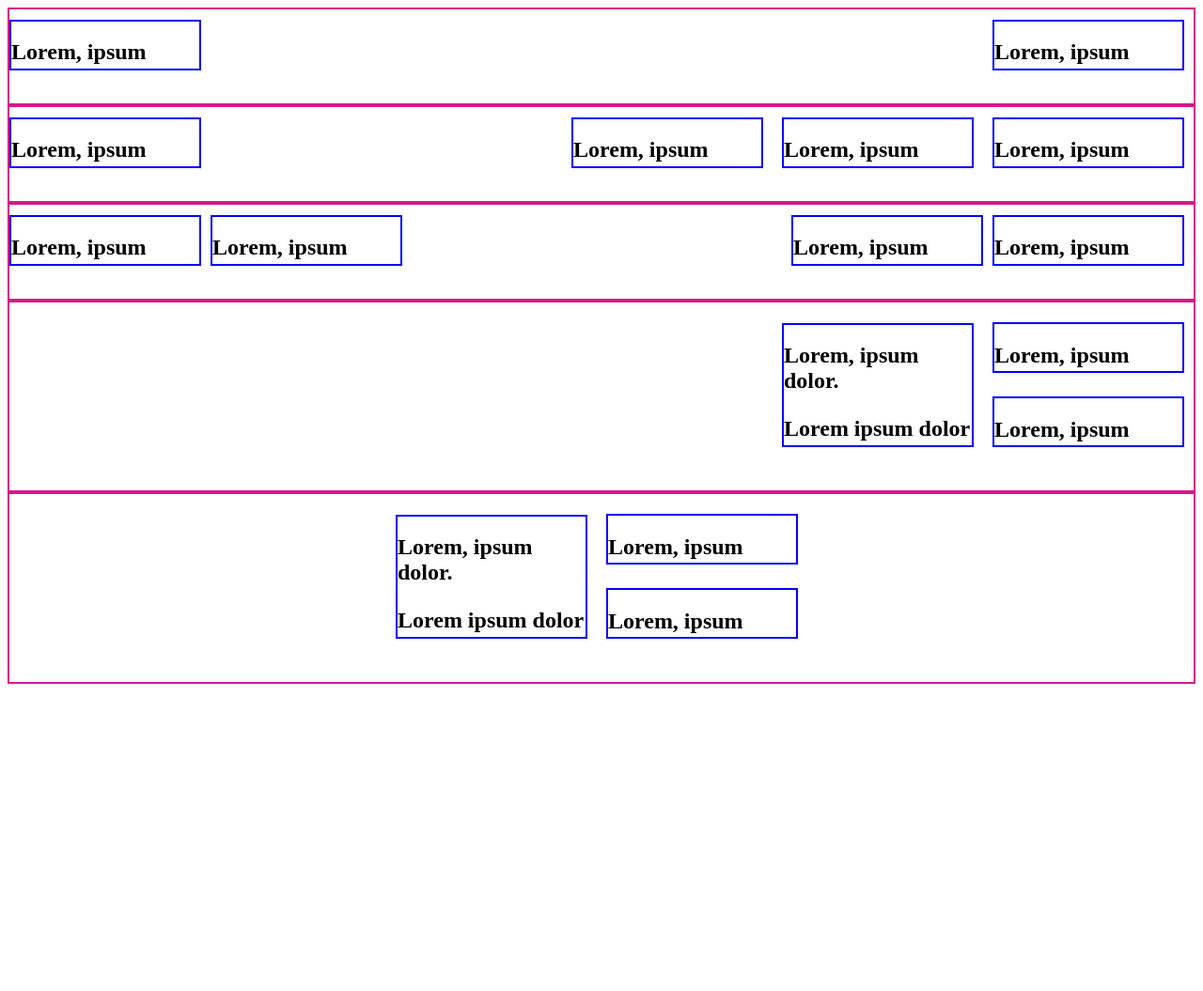
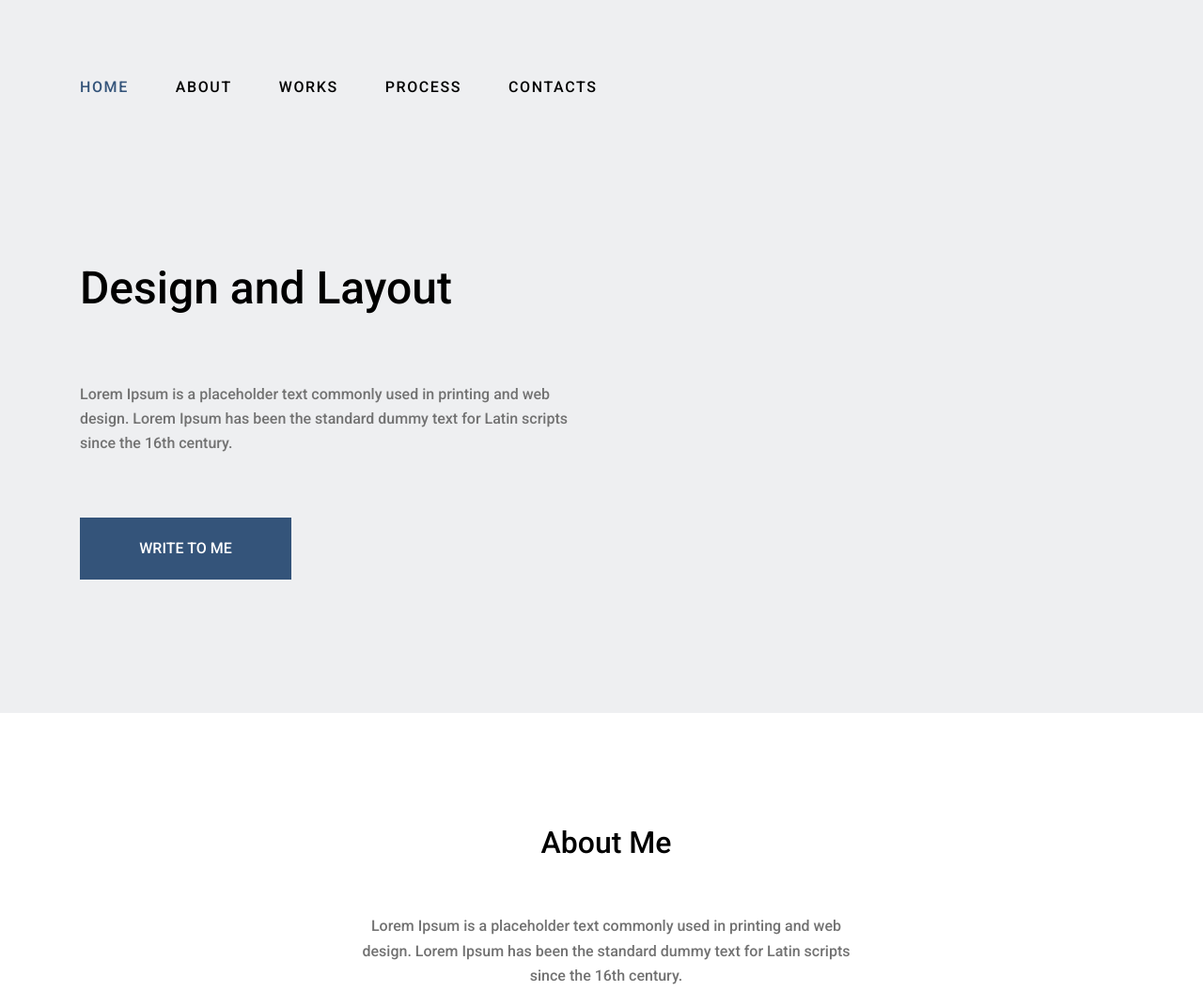
Before and after one commit to studyhillel/homework-8, a plain HTML site: page index.html in a window 1280 px wide. Shown: the top 1055 px of the page at 94% size. Before the commit the page ends 800 px from the top, so only its background shows below. Drawn offline with Linux system fonts and the light colour scheme.

Commit message:
Home8 init

```diff
--- a/css/style.css
+++ b/css/style.css
@@ -1,90 +1,202 @@
-.body {
-    margin: 10px;
-    width: 100%;
-
+:root {
+  --accent-color: #34547a;
+  --background-main: #eeeff1;
+  --color-black: #000000;
+  --color-white: #ffffff;
+  --color-main: #727272;
 }
 
-.article__one {
-    height: 100px;
-    /* width: 100vw; */
-    display: flex;
-    gap: 10px;
-    flex-wrap: wrap;
-    justify-content: space-between;
-    align-items: center;
-    border: 2px solid rgb(216, 23, 142);
+* {
+  margin: 0;
+  padding: 0;
+  box-sizing: border-box;
+  /* background-color: var(--background-main); */
 }
 
-.article__second {
-    height: 100px;
-    /* width: 100vw; */
-    display: flex;
-    gap: 10px;
-    flex-wrap: wrap;
-    justify-content: right;
-    align-items: center;
-    border: 2px solid rgb(216, 23, 142);
+body {
+  font-family: 'Roboto', sans-serif;
+  line-height: 1.64;
 }
 
-.article__section.article__section--one {
-    margin-right: auto;
+h1,
+h2,
+h3,
+h4,
+h5,
+h6 {
+  font-weight: 500;
+  margin: 0;
+  padding: 0;
 }
 
-.article__third {
-    height: 100px;
-    /* width: 100vw; */
-    display: flex;
-    gap: 10px;
-    flex-wrap: wrap;
-    justify-content: space-between;
-    align-items: center;
-    border: 2px solid rgb(216, 23, 142);
+.container {
+  padding: 0 calc(50vw - 555px);
 }
 
-.div__article__third {
-    height: 100px;
-    width: 50%;
+.header {
+  padding-top: 80px;
+  background-color: var(--background-main);
+  padding-bottom: 20px;
+  position: sticky;
+  top: 0;
+}
+
+.navigation__list {
+  list-style-type: none;
+  padding: 0;
+  margin: 0;
+}
+
+.navigation__item {
+  display: inline-block;
+  margin-right: 46px;
+}
+
+.navigation__link {
+  text-decoration: none;
+  text-transform: uppercase;
+  color: var(--color-black);
+  letter-spacing: 0.1em;
+}
+
+.navigation__link--active {
+  color: var(--accent-color);
+  font-weight: 500;
+}
+
+.section-herro {
+  background-color: var(--background-main);
+  padding-top: 142px;
+  padding-bottom: 142px;
+}
+
+.section-herro__wrapper {
+  max-width: 540px;
+}
+
+.section-herro__title {
+  font-size: 48px;
+  margin-bottom: 60px;
+}
+
+.section-herro__desc {
+  color: var(--color-main);
+  margin-bottom: 65px;
+}
+
+.section-herro__link {
+  background-color: var(--accent-color);
+  max-width: 225px;
+  text-decoration: none;
+  text-transform: uppercase;
+  color: var(--color-white);
+  padding: 20px 40px;
+  display: flex;
+  justify-content: center;
+  align-items: center;
+}
+
+.section__about__me {
+  margin-bottom: 100px;
+  margin-top: 112px;
+}
+
+.projects {
+  background-color: var(--accent-color);
+  display: flex;
+  justify-content: space-between;
+  padding-top: 100px;
+  padding-bottom: 100px;
+}
+
+.projects__item {
   display: flex;
   align-items: center;
 }
 
-.div__article__third__two {
-    display: flex;
-    align-items: center;
+.projects__desc {
+  margin-left: 20px;
 }
 
-.article__fourth {
-    height: 200px;
-    /* width: 100vw; */
-    display: flex;
-    gap: 10px;
-    flex-wrap: wrap;
-    justify-content: right;
-    align-items: center;
-    border: 2px solid rgb(216, 23, 142);
+.projects__number {
+  font-size: 21px;
+  line-height: 1;
+  color: var(--color-white);
+  margin: 0;
+  padding: 0;
+  margin-bottom: 10px;
 }
 
-.article__fifth {
-    height: 200px;
-    /* width: 100vw; */
+.projects__subtext {
+  color: var(--color-white);
+  margin: 0;
+  padding: 0;
+}
+
+.section__video {
+  background-color: var(--background-main);
+  padding-top: 100px;
+
+}
+
+.video__container__toptext {
+  text-align: center;
+  width: 540px;
+  height: 147px;
+  /* margin-top: 100px; */
+  margin-left: 290px;
+  margin-bottom: 57px;
+}
+
+.video__container__title {
+  padding-top: 0;
+  font-size: 32px;
+  margin-bottom: 50px;
+}
+
+.video__container__text {
+  color: var(--color-main);
+  font-weight: 400px;
+  line-height: 1.64;
+  padding-bottom: 0px;
+}
+
+.section__video__picture {
+  width: 1110px;
+  height: 600px;
+  background-image: url(/images/Rectangle.jpg);
   display: flex;
-    gap: 10px;
-    flex-wrap: wrap;
   justify-content: center;
   align-items: center;
-    border: 2px solid rgb(216, 23, 142);
+  margin-bottom: 100px;
+  /* margin-top: 304px; */
 }
 
-.article__section {
-    width: 200px;
-    height: 50px;
-    margin-right: 10px;
-    margin-bottom: 25px;
-    overflow: hidden;
-    border: 2px solid blue;
+.section__video__logo {
+  margin:  250px 505px 250px 505px;
+  background-color: rgb(10, 10, 10);
+
 }
 
-.article__section.article__section--big {
-    align-self: center;
-    height: 128px;
+.footer {
+  background-color: var(--accent-color);
+  height: 151px;
 }
+
+.footer__text.container {
+  color: var(--color-white);
+  padding-top: 50px;
+  padding-bottom: 50px;
+}
+
+.footer__text__title {
+  margin-bottom: 20px;
+  line-height: 1;
+  font-size: 21px;
+}
+
+.footer__text__2025 {
+  font-weight: 400px;
+  font-size: 13px;
+  line-height: 1.64;
+}
--- a/index.html
+++ b/index.html
@@ -1,225 +1,121 @@
 <!DOCTYPE html>
 <html lang="en">
+
 <head>
   <meta charset="UTF-8">
-    <meta http-equiv="X-UA-Compatible" content="IE=edge">
   <meta name="viewport" content="width=device-width, initial-scale=1.0">
-    <title>Homework-8</title>
+  <link rel="stylesheet" href="css/normalize.css">
+  <link rel="preconnect" href="https://fonts.googleapis.com">
+  <link rel="preconnect" href="https://fonts.gstatic.com" crossorigin>
+  <link href="https://fonts.googleapis.com/css2?family=Roboto:wght@500&display=swap" rel="stylesheet">
   <link rel="stylesheet" href="css/style.css">
+  <title>Homework-9 Simple Site</title>
 </head>
 
+<body>
+  <header class="header container">
+    <nav class="navigation">
+      <ul class="navigation__list">
+        <li class="navigation__item"><a href="#" class="navigation__link navigation__link--active">HOME</a></li>
+        <li class="navigation__item"><a href="#" class="navigation__link">ABOUT</a></li>
+        <li class="navigation__item"><a href="#" class="navigation__link">WORKS</a></li>
+        <li class="navigation__item"><a href="#" class="navigation__link">PROCESS</a></li>
+        <li class="navigation__item"><a href="#" class="navigation__link">CONTACTS</a></li>
+      </ul>
+    </nav>
+  </header>
 
-<body>
-    <!-- <article class="artical">
-        <section class="article__section
-        article__section--right">
-            <h2 class="artical__subheader">
-                Lorem, ipsum dolor.
-                <p class="article__content">Lorem ipsum dolor sit amet consectetur adipisicing elit.
-                    Est consectetur earum id dolorem minus iste.</p>
-            </h2>
+  <main>
+    <section class="section-herro container">
+      <div class="section-herro__wrapper">
+        <h1 class="section-herro__title">Design and Layout</h1>
+        <p class="section-herro__desc">Lorem Ipsum is a placeholder text commonly used in printing and web design. Lorem
+          Ipsum has been the standard dummy text for Latin scripts since the 16th century.</p>
+        <a href="#" class="section-herro__link"> write to me</a>
+      </div>
     </section>
 
-        <section class="article__section
-        article__section--left">
-            <h2 class="artical__subheader">
-                Lorem, ipsum dolor.
-                <p class="article__content">Lorem ipsum dolor sit amet consectetur adipisicing elit.
-                    Est consectetur earum id dolorem minus iste.</p>
-            </h2>
+    <section class="section__about__me container">
+      <div class="video__container__toptext">
+        <h2 class="video__container__title">About Me</h2>
+        <p class="video__container__text">Lorem Ipsum is a placeholder text commonly used in
+          printing and web design. Lorem Ipsum has been the standard dummy text
+          for Latin scripts since the 16th century.</p>
+      </div>
     </section>
 
-        <section class="article__section
-        article__section--right">
-            <h2 class="artical__subheader">
-                Lorem, ipsum dolor.
-                <p class="article__content">Lorem ipsum dolor sit amet consectetur adipisicing elit.
-                    Est consectetur earum id dolorem minus iste.</p>
-            </h2>
+    <section class="projects container">
+      <div class="projects__item">
+        <div class="projects__img"><img src="images/project.svg" alt="projects"></div>
+        <div class="projects__desc">
+          <h3 class="projects__number">40+</h3>
+          <p class="projects__subtext">projects</p>
+        </div>
+      </div>
+      <div class="projects__item">
+        <div class="projects__img"><img src="images/project.svg" alt="projects"></div>
+        <div class="projects__desc">
+          <h3 class="projects__number">40+</h3>
+          <p class="projects__subtext">projects</p>
+        </div>
+      </div>
+      <div class="projects__item">
+        <div class="projects__img"><img src="images/project.svg" alt="projects"></div>
+        <div class="projects__desc">
+          <h3 class="projects__number">40+</h3>
+          <p class="projects__subtext">projects</p>
+        </div>
+      </div>
+      <div class="projects__item">
+        <div class="projects__img"><img src="images/project.svg" alt="projects"></div>
+        <div class="projects__desc">
+          <h3 class="projects__number">40+</h3>
+          <p class="projects__subtext">projects</p>
+        </div>
+      </div>
+      <div class="projects__item">
+        <div class="projects__img"><img src="images/project.svg" alt="projects"></div>
+        <div class="projects__desc">
+          <h3 class="projects__number">40+</h3>
+          <p class="projects__subtext">projects</p>
+        </div>
+      </div>
+      <div class="projects__item">
+        <div class="projects__img"><img src="images/project.svg" alt="projects"></div>
+        <div class="projects__desc">
+          <h3 class="projects__number">40+</h3>
+          <p class="projects__subtext">projects</p>
+        </div>
+      </div>
     </section>
 
-        <section class="article__section
-        article__section--right">
-            <h2 class="artical__subheader">
-                Lorem, ipsum dolor.
-                <p class="article__content">Lorem ipsum dolor sit amet consectetur adipisicing elit.
-                    Est consectetur earum id dolorem minus iste.</p>
-            </h2>
-        </section>
-    </article> -->
+    <section class="section__video container">
+      <div class="video__container__toptext">
+        <h2 class="video__container__title">How I Work</h2>
+        <p class="video__container__text">Lorem Ipsum is a placeholder text commonly used in
+          printing and web design. Lorem Ipsum has been the standard dummy text
+          for Latin scripts since the 16th century.</p>
+      </div>
 
-    <article class="article__one">
-        <section class="article__section">
-            <h2 class="artical__subheader">
-                Lorem, ipsum dolor.
-                <p class="article__content">Lorem ipsum dolor
-                    sit amet consectetur adipisicing elit.
-                    Est consectetur earum id dolorem minus iste.</p>
-            </h2>
+      <div class="section__video__picture">
+        <!-- <img src=images/Rectangle.jpg alt="logo" width="1110"
+        height="600"> -->
+        <div class="section__video__logo">
+          <img class="section__video__logo--png" src="images/play-button.png"
+          alt="logo" width="100" height="100">
+        </div>
+      </div>
     </section>
 
-        <section class="article__section">
-            <h2 class="artical__subheader">
-                Lorem, ipsum dolor.
-                <p class="article__content">Lorem ipsum dolor
-                    sit amet consectetur adipisicing elit.
-                    Est consectetur earum id dolorem minus iste.</p>
-            </h2>
-        </section>
-    </article>
+  </main>
 
-    <article class="article__second">
-        <section class="article__section
-        article__section--one">
-            <h2 class="artical__subheader">
-                Lorem, ipsum dolor.
-                <p class="article__content">Lorem ipsum dolor
-                    sit amet consectetur adipisicing elit.
-                    Est consectetur earum id dolorem minus iste.</p>
-            </h2>
-        </section>
-
-        <section class="article__section">
-            <h2 class="artical__subheader">
-                Lorem, ipsum dolor.
-                <p class="article__content">Lorem ipsum dolor
-                    sit amet consectetur adipisicing elit.
-                    Est consectetur earum id dolorem minus iste.</p>
-            </h2>
-        </section>
-
-        <section class="article__section">
-            <h2 class="artical__subheader">
-                Lorem, ipsum dolor.
-                <p class="article__content">Lorem ipsum dolor
-                    sit amet consectetur adipisicing elit.
-                    Est consectetur earum id dolorem minus iste.</p>
-            </h2>
-        </section>
-
-        <section class="article__section">
-            <h2 class="artical__subheader">
-                Lorem, ipsum dolor.
-                <p class="article__content">Lorem ipsum dolor
-                    sit amet consectetur adipisicing elit.
-                    Est consectetur earum id dolorem minus iste.</p>
-            </h2>
-        </section>
-    </article>
-
-    <article class="article__third">
-
-        <div class="div__article__third">
-            <section class="article__section">
-                <h2 class="artical__subheader">
-                    Lorem, ipsum dolor.
-                    <p class="article__content">Lorem ipsum dolor
-                        sit amet consectetur adipisicing elit.
-                        Est consectetur earum id dolorem minus iste.</p>
-                </h2>
-            </section>
-
-            <section class="article__section article__section
-                                article__section--third">
-                <h2 class="artical__subheader">
-                    Lorem, ipsum dolor.
-                    <p class="article__content">Lorem ipsum dolor
-                        sit amet consectetur adipisicing elit.
-                        Est consectetur earum id dolorem minus iste.</p>
-                </h2>
-            </section>
+  <footer class="footer">
+    <div class="footer__text container">
+      <h3 class="footer__text__title">Sergiy Iridchyn</h3>
+      <p class="footer__text__2025">© 2025. All rights reserved.</p>
     </div>
-
-        <div class="div__article__third__two">
-            <section class="article__section">
-                <h2 class="artical__subheader">
-                Lorem, ipsum dolor.
-                    <p class="article__content">Lorem ipsum dolor
-                    sit amet consectetur adipisicing elit.
-                    Est consectetur earum id dolorem minus iste.</p>
-                </h2>
-            </section>
-
-            <section class="article__section">
-                <h2 class="artical__subheader">
-                Lorem, ipsum dolor.
-                    <p class="article__content">Lorem ipsum dolor
-                    sit amet consectetur adipisicing elit.
-                    Est consectetur earum id dolorem minus iste.</p>
-                </h2>
-            </section>
-        </div>
-
-
-    </article>
-
-    <article class="article__fourth">
-
-        <section class="article__section
-        article__section--big">
-            <h2 class="artical__subheader">
-                Lorem, ipsum dolor.
-                <p class="article__content">Lorem ipsum dolor
-                    sit amet consectetur adipisicing elit.
-                    Est consectetur earum id dolorem minus iste.</p>
-            </h2>
-        </section>
-
-        <div>
-            <section class="article__section">
-                <h2 class="artical__subheader">
-                    Lorem, ipsum dolor.
-                    <p class="article__content">Lorem ipsum dolor
-                        sit amet consectetur adipisicing elit.
-                        Est consectetur earum id dolorem minus iste.</p>
-                </h2>
-            </section>
-
-            <section class="article__section">
-                <h2 class="artical__subheader">
-                    Lorem, ipsum dolor.
-                    <p class="article__content">Lorem ipsum dolor
-                        sit amet consectetur adipisicing elit.
-                        Est consectetur earum id dolorem minus iste.</p>
-                </h2>
-            </section>
-        </div>
-
-    </article>
-
-    <article class="article__fifth">
-        <section class="article__section
-                article__section--big">
-            <h2 class="artical__subheader">
-                Lorem, ipsum dolor.
-                <p class="article__content">Lorem ipsum dolor
-                    sit amet consectetur adipisicing elit.
-                    Est consectetur earum id dolorem minus iste.</p>
-            </h2>
-        </section>
-
-        <div>
-            <section class="article__section">
-                <h2 class="artical__subheader">
-                    Lorem, ipsum dolor.
-                    <p class="article__content">Lorem ipsum dolor
-                        sit amet consectetur adipisicing elit.
-                        Est consectetur earum id dolorem minus iste.</p>
-                </h2>
-            </section>
-
-            <section class="article__section">
-                <h2 class="artical__subheader">
-                    Lorem, ipsum dolor.
-                    <p class="article__content">Lorem ipsum dolor
-                        sit amet consectetur adipisicing elit.
-                        Est consectetur earum id dolorem minus iste.</p>
-                </h2>
-            </section>
-        </div>
-
-        </article>
-    </article>
+  </footer>
 
 </body>
+
 </html>
```
Also changed, not shown: css/normalize.css (added), images/Rectangle.jpg (added), images/play-button.png (added), images/play-button.svg (added), images/project.svg (added). Lines whose indentation alone changed are shown as unchanged.
